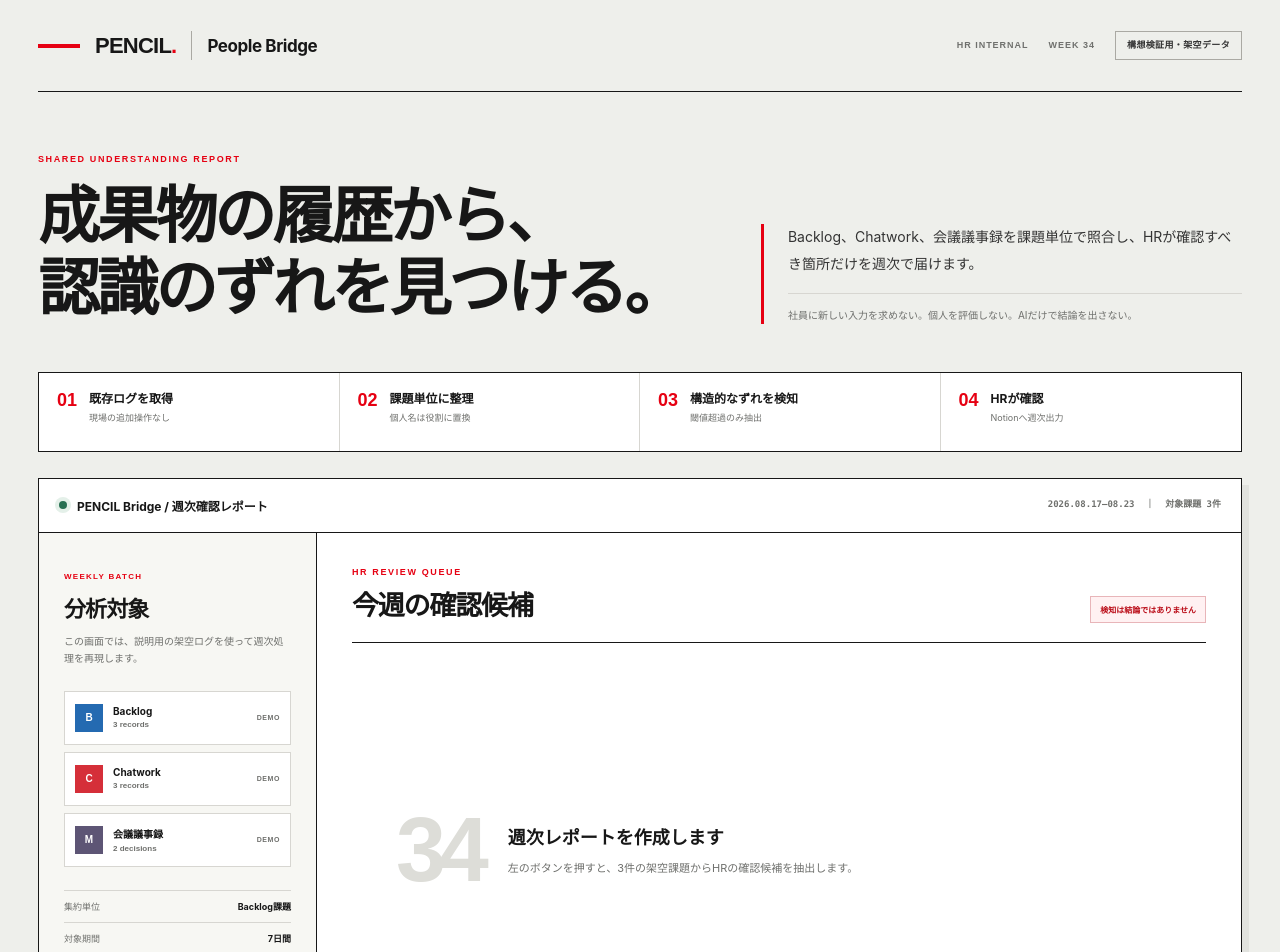
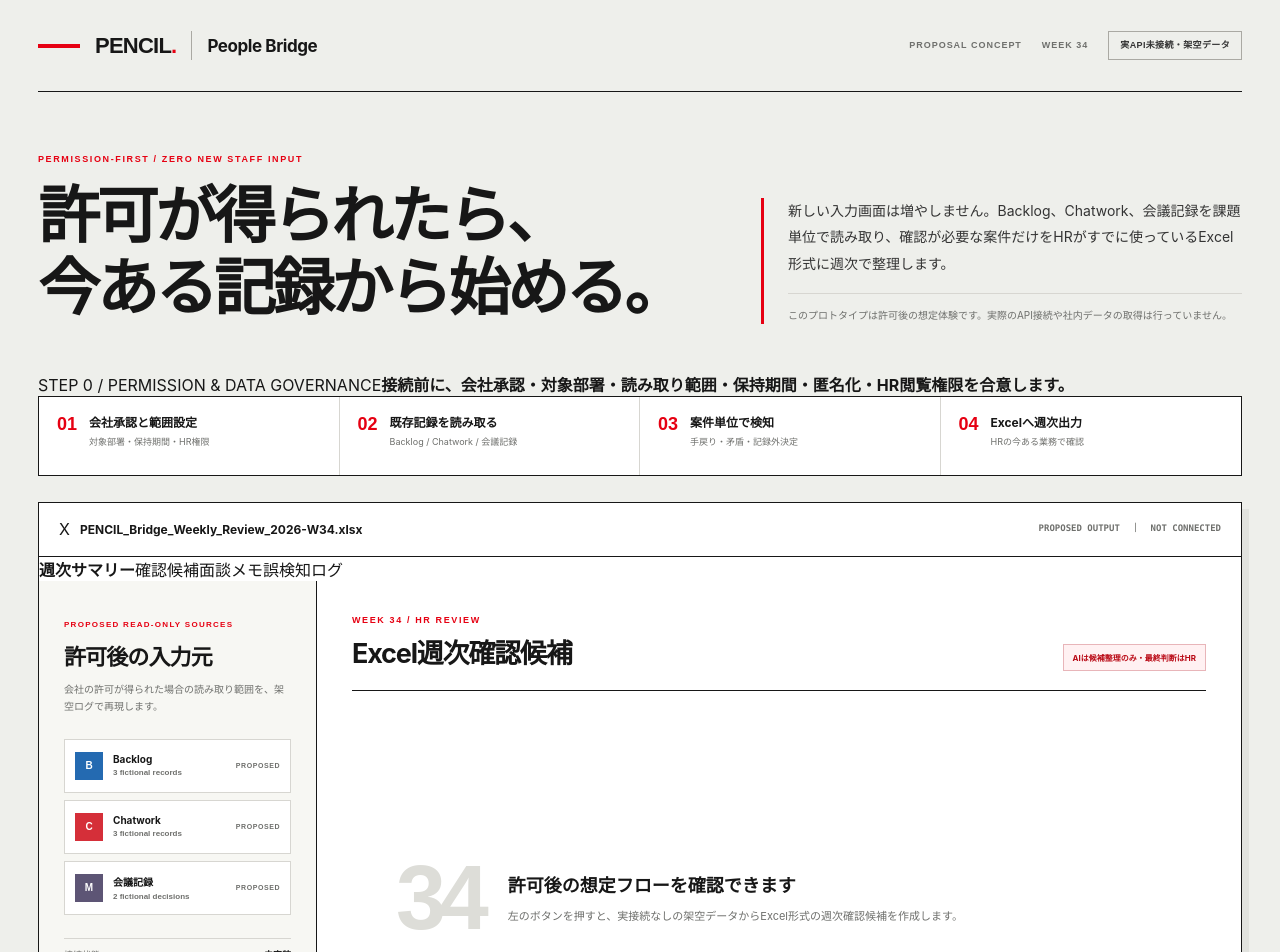
Before and after one commit to Jsmitty78/pencil-people-bridge, a Next.js app: page / in a window 1280 px wide. Shown: the top 952 px of the page. Built offline with nearby package versions, Linux system fonts and the light colour scheme.

Commit message:
Redesign proposed flow around permission and Excel

```diff
--- a/app/page.tsx
+++ b/app/page.tsx
@@ -216,83 +216,91 @@ export default function Home() {
           <p>People Bridge</p>
         </div>
         <div className="headerMeta">
-          <span>HR INTERNAL</span>
+          <span>PROPOSAL CONCEPT</span>
           <span>WEEK 34</span>
-          <b>構想検証用・架空データ</b>
+          <b>実API未接続・架空データ</b>
         </div>
       </header>
 
       <section className="intro">
         <div>
-          <p className="sectionLabel">SHARED UNDERSTANDING REPORT</p>
-          <h1>成果物の履歴から、<br />認識のずれを見つける。</h1>
+          <p className="sectionLabel">PERMISSION-FIRST / ZERO NEW STAFF INPUT</p>
+          <h1>許可が得られたら、<br />今ある記録から始める。</h1>
         </div>
         <div className="introNote">
-          <p>Backlog、Chatwork、会議議事録を課題単位で照合し、HRが確認すべき箇所だけを週次で届けます。</p>
-          <small>社員に新しい入力を求めない。個人を評価しない。AIだけで結論を出さない。</small>
+          <p>新しい入力画面は増やしません。Backlog、Chatwork、会議記録を課題単位で読み取り、確認が必要な案件だけをHRがすでに使っているExcel形式に週次で整理します。</p>
+          <small>このプロトタイプは許可後の想定体験です。実際のAPI接続や社内データの取得は行っていません。</small>
         </div>
       </section>
 
-      <ol className="flow" aria-label="週次レポート作成の流れ">
-        <li><span>01</span><div><strong>既存ログを取得</strong><small>現場の追加操作なし</small></div></li>
-        <li><span>02</span><div><strong>課題単位に整理</strong><small>個人名は役割に置換</small></div></li>
-        <li><span>03</span><div><strong>構造的なずれを検知</strong><small>閾値超過のみ抽出</small></div></li>
-        <li><span>04</span><div><strong>HRが確認</strong><small>Notionへ週次出力</small></div></li>
+      <section className="permissionCallout" aria-label="接続前に必要な合意">
+        <span>STEP 0 / PERMISSION &amp; DATA GOVERNANCE</span>
+        <strong>接続前に、会社承認・対象部署・読み取り範囲・保持期間・匿名化・HR閲覧権限を合意します。</strong>
+      </section>
+
+      <ol className="flow" aria-label="許可後の想定フロー">
+        <li><span>01</span><div><strong>会社承認と範囲設定</strong><small>対象部署・保持期間・HR権限</small></div></li>
+        <li><span>02</span><div><strong>既存記録を読み取る</strong><small>Backlog / Chatwork / 会議記録</small></div></li>
+        <li><span>03</span><div><strong>案件単位で検知</strong><small>手戻り・矛盾・記録外決定</small></div></li>
+        <li><span>04</span><div><strong>Excelへ週次出力</strong><small>HRの今ある業務で確認</small></div></li>
       </ol>
 
       <section className="reportFrame" aria-label="PENCIL Bridge weekly report">
         <div className="reportBar">
           <div>
-            <span className="liveDot" aria-hidden="true" />
-            <strong>PENCIL Bridge / 週次確認レポート</strong>
+            <span className="excelMark" aria-hidden="true">X</span>
+            <strong>PENCIL_Bridge_Weekly_Review_2026-W34.xlsx</strong>
           </div>
-          <p>2026.08.17–08.23&nbsp;&nbsp;｜&nbsp;&nbsp;対象課題 3件</p>
+          <p>PROPOSED OUTPUT&nbsp;&nbsp;｜&nbsp;&nbsp;NOT CONNECTED</p>
         </div>
+        <nav className="workbookTabs" aria-label="想定Excelシート">
+          <b>週次サマリー</b><span>確認候補</span><span>面談メモ</span><span>誤検知ログ</span>
+        </nav>
 
         <div className="reportLayout">
           <aside className="batchPanel">
             <div className="sideHeading">
-              <span>WEEKLY BATCH</span>
-              <h2>分析対象</h2>
-              <p>この画面では、説明用の架空ログを使って週次処理を再現します。</p>
+              <span>PROPOSED READ-ONLY SOURCES</span>
+              <h2>許可後の入力元</h2>
+              <p>会社の許可が得られた場合の読み取り範囲を、架空ログで再現します。</p>
             </div>
 
             <div className="sourceList">
-              <div><span className="sourceIcon backlog">B</span><p><strong>Backlog</strong><small>{sourceCounts.backlog} records</small></p><b>DEMO</b></div>
-              <div><span className="sourceIcon chatwork">C</span><p><strong>Chatwork</strong><small>{sourceCounts.chatwork} records</small></p><b>DEMO</b></div>
-              <div><span className="sourceIcon meeting">M</span><p><strong>会議議事録</strong><small>{sourceCounts.meeting} decisions</small></p><b>DEMO</b></div>
+              <div><span className="sourceIcon backlog">B</span><p><strong>Backlog</strong><small>{sourceCounts.backlog} fictional records</small></p><b>PROPOSED</b></div>
+              <div><span className="sourceIcon chatwork">C</span><p><strong>Chatwork</strong><small>{sourceCounts.chatwork} fictional records</small></p><b>PROPOSED</b></div>
+              <div><span className="sourceIcon meeting">M</span><p><strong>会議記録</strong><small>{sourceCounts.meeting} fictional decisions</small></p><b>PROPOSED</b></div>
             </div>
 
             <dl className="batchDetails">
-              <div><dt>集約単位</dt><dd>Backlog課題</dd></div>
-              <div><dt>対象期間</dt><dd>7日間</dd></div>
-              <div><dt>個人名</dt><dd>保持しない</dd></div>
+              <div><dt>接続状態</dt><dd>未実装</dd></div>
+              <div><dt>出力先</dt><dd>Excel</dd></div>
+              <div><dt>集約単位</dt><dd>案件・成果物</dd></div>
               <div><dt>社員の入力</dt><dd>0件</dd></div>
             </dl>
 
             <button className="primaryButton" type="button" onClick={runAnalysis} disabled={loading}>
-              <span>{loading ? "照合しています…" : report ? "もう一度分析する" : "今週のログを分析"}</span>
+              <span>{loading ? "想定処理を実行中…" : report ? "架空データでもう一度実行" : "架空データで動作を見る"}</span>
               <b aria-hidden="true">→</b>
             </button>
-            <p className="sideNote">実運用ではこの処理を週次で自動実行し、HR専用Notionページに出力します。</p>
+            <p className="sideNote">実運用を提案する場合は、承認とセキュリティ確認後に限定部署で読み取り専用パイロットを行います。</p>
             {error && <p className="errorMessage" role="alert">{error}</p>}
           </aside>
 
           <div className="reportBody">
             <div className="reportHeading">
               <div>
-                <p className="sectionLabel">HR REVIEW QUEUE</p>
-                <h2>今週の確認候補</h2>
+                <p className="sectionLabel">WEEK 34 / HR REVIEW</p>
+                <h2>Excel週次確認候補</h2>
               </div>
-              <span className="reviewPolicy">検知は結論ではありません</span>
+              <span className="reviewPolicy">AIは候補整理のみ・最終判断はHR</span>
             </div>
 
             {!report ? (
               <div className={`emptyState ${loading ? "isLoading" : ""}`}>
                 <div className="emptyWeek">34</div>
                 <div className="emptyCopy">
-                  <h3>{loading ? "課題ごとの判断履歴を照合中" : "週次レポートを作成します"}</h3>
-                  <p>{loading ? "修正回数、指示の矛盾、記録外参照、チャネル間の整合性を確認しています。" : "左のボタンを押すと、3件の架空課題からHRの確認候補を抽出します。"}</p>
+                  <h3>{loading ? "課題ごとの判断履歴を照合中" : "許可後の想定フローを確認できます"}</h3>
+                  <p>{loading ? "修正回数、指示の矛盾、記録外参照、チャネル間の整合性を確認しています。" : "左のボタンを押すと、実接続なしの架空データからExcel形式の週次確認候補を作成します。"}</p>
                 </div>
                 <div className="emptyLines" aria-hidden="true"><i /><i /><i /></div>
               </div>
@@ -305,6 +313,32 @@ export default function Home() {
                   <div className="summaryItem"><strong>0</strong><span>社員の入力作業</span></div>
                   <p>通常範囲の課題は表示せず、確認が必要な候補だけを残しています。</p>
                 </div>
+
+                <div className="excelTableWrap">
+                  <table className="excelTable">
+                    <thead>
+                      <tr><th>確認</th><th>課題ID</th><th>成果物</th><th>検知シグナル</th><th>手戻り</th><th>根拠</th><th>HR確認状況</th></tr>
+                    </thead>
+                    <tbody>
+                      {DEMO_ISSUES.map((demoIssue) => {
+                        const result = report.results.find((item) => item.issueId === demoIssue.issueId);
+                        return (
+                          <tr key={demoIssue.issueId} className={result ? "needsReview" : "normalRow"}>
+                            <td>{result ? "要確認" : "通常"}</td>
+                            <td>{demoIssue.issueId}</td>
+                            <td>{demoIssue.title.split(" / ")[0]}</td>
+                            <td>{result?.signals[0]?.label ?? "なし"}</td>
+                            <td>{result ? `${result.reworkCount}回` : "0回"}</td>
+                            <td>{result ? result.signals[0]?.evidence.map((entry) => SOURCE_LABEL[entry.source]).join(" ↔ ") : "Backlog"}</td>
+                            <td>{result ? "未確認" : "対象外"}</td>
+                          </tr>
+                        );
+                      })}
+                    </tbody>
+                  </table>
+                </div>
+
+                <div className="sheetDivider"><b>確認候補</b><span>根拠と面談準備</span></div>
 
                 <div className="caseList">
                   {report.results.map((issue, issueIndex) => {
@@ -415,8 +449,8 @@ export default function Home() {
       </section>
 
       <footer className="pageFooter">
-        <strong>PENCIL Bridge / Concept Prototype v1.1</strong>
-        <p>画面内の数値、課題名、発言はすべて説明用の架空データです。実証前にAPI接続、同意設計、権限管理、個人情報保護レビューが必要です。</p>
+        <strong>PENCIL Bridge / Proposal Prototype v1.2</strong>
+        <p>架空データでのUI検証です。実運用には会社承認、API権限、セキュリティ確認、限定パイロットが必要です。個人スコア・感情推定・自動人事判断は行いません。</p>
       </footer>
     </main>
   );
```
